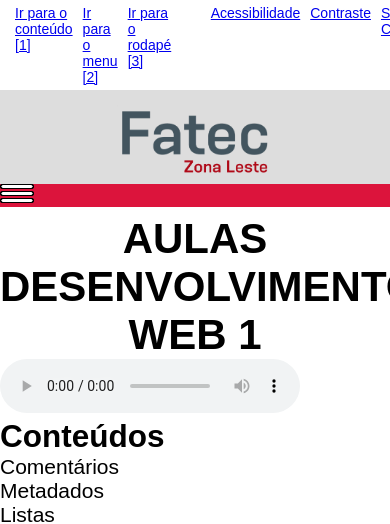
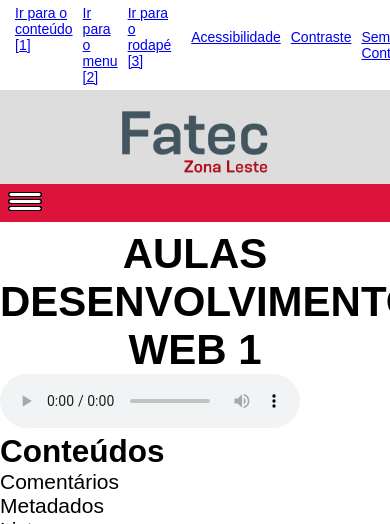
Before and after one commit to BrenoUni14/AulasWebFatec, a plain HTML site: page index.html in a window 390 px wide. Shown: the top 524 px of the page. Drawn offline with Linux system fonts and the light colour scheme.

Commit message:
Responsividade da barra de navegação

```diff
--- a/css/estilo.css
+++ b/css/estilo.css
@@ -215,7 +215,7 @@ video{
         display: none;
     }
     .link_access{
-        margin-left: 5%;
+        margin: auto;
     }
 }
 
@@ -245,6 +245,11 @@ video{
 
     label[for="bt_menu"]{
         display: block;
+        margin: 2%;
+    }
+
+    #bt_menu:checked ~ .menu{
+        display: block;
     }
 
 
```
